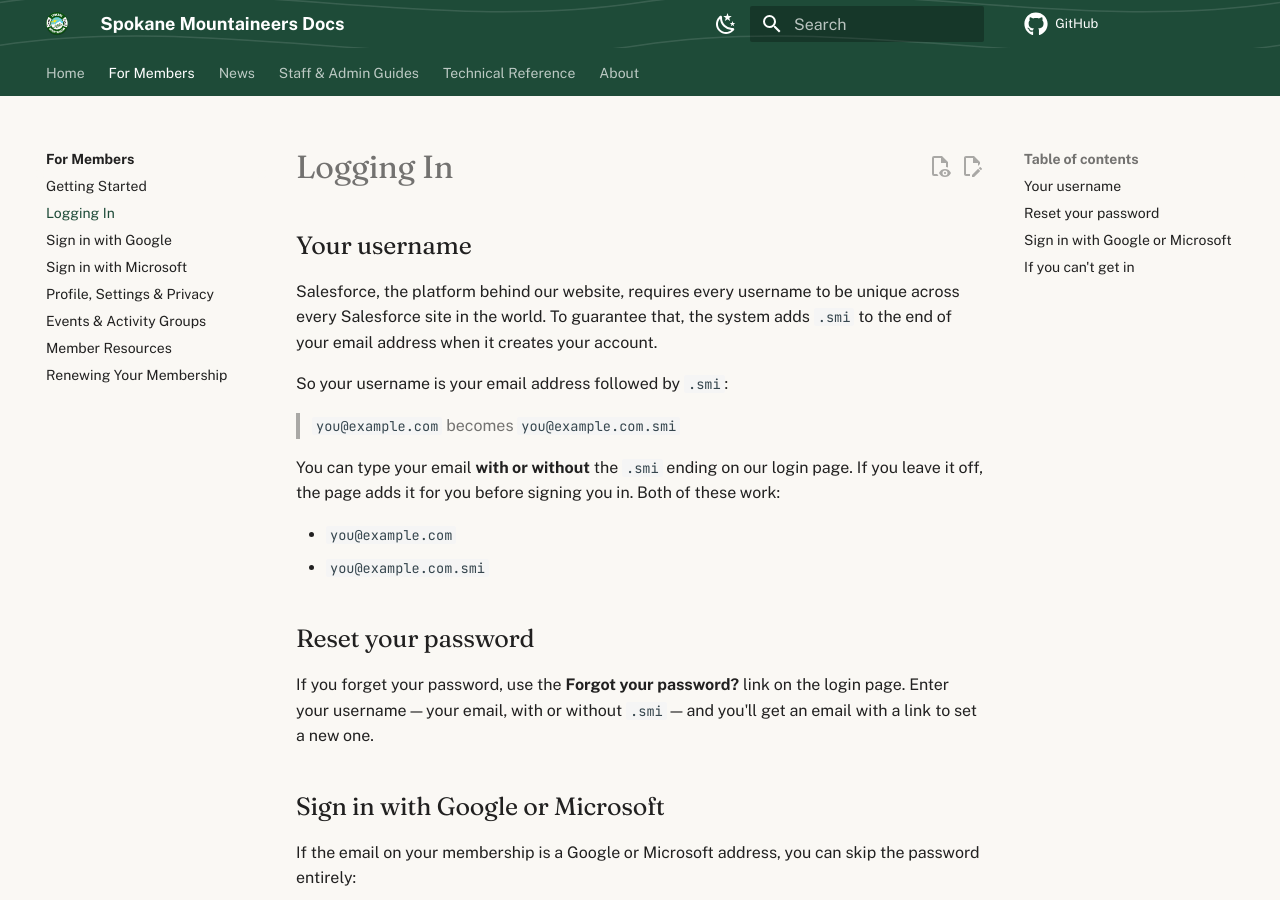
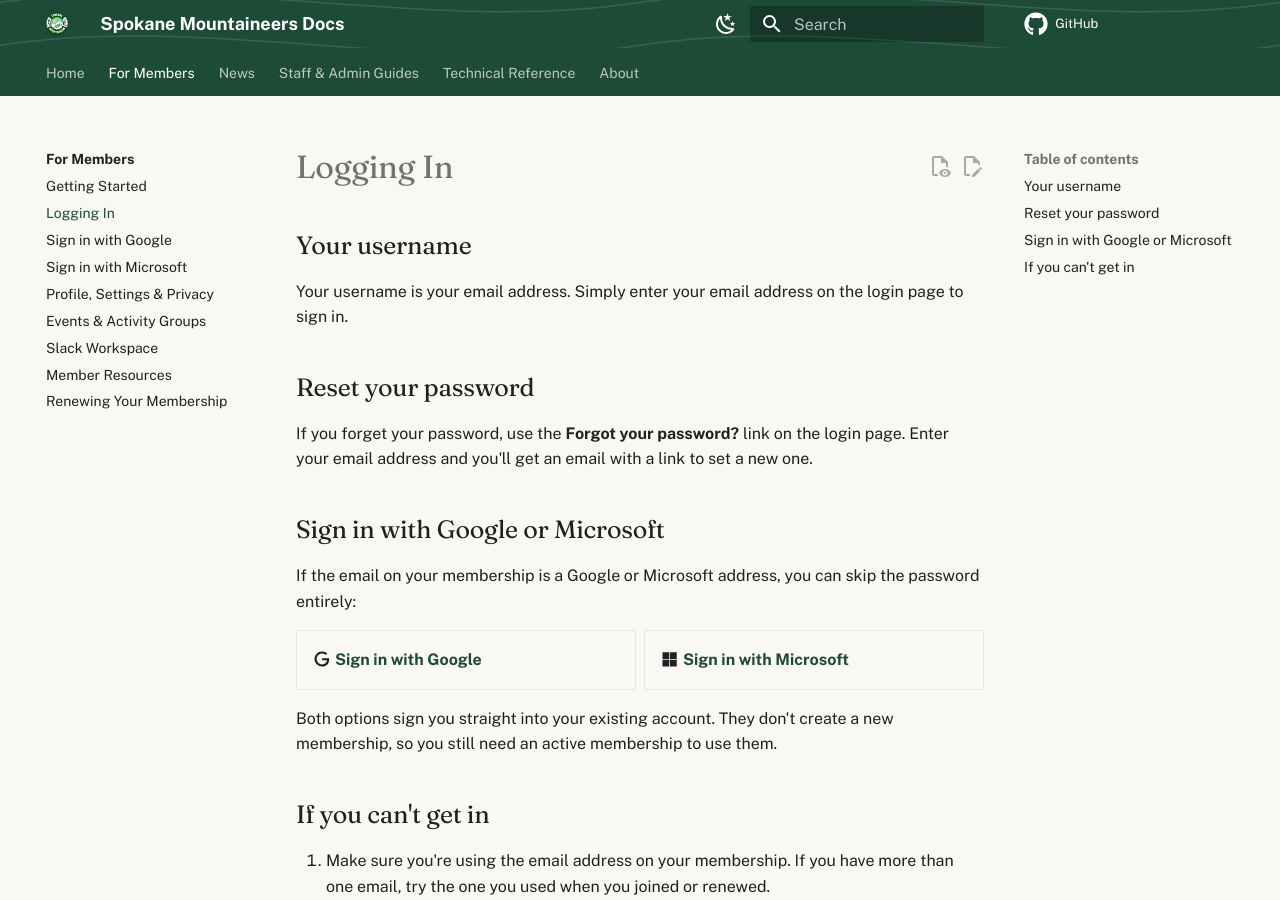
Before and after one commit to Spokane-Mountaineers/salesforce, an MkDocs documentation site: the page built from docs/members/logging-in.md, in a window 1280 px wide and 900 px high. Built offline with MkDocs 1.6.1 and Material for MkDocs 9.7.7, drawn with Linux system fonts in a browser that asks for light colours; comment, search, counter and statistics services are not loaded.

Commit message:
docs(slack): add member guide and announcement blog post

```diff
--- a/docs/members/logging-in.md
+++ b/docs/members/logging-in.md
@@ -2,26 +2,12 @@
 
 ## Your username
 
-Salesforce, the platform behind our website, requires every username to be unique
-across every Salesforce site in the world. To guarantee that, the system adds
-`.smi` to the end of your email address when it creates your account.
-
-So your username is your email address followed by `.smi`:
-
-> `you@example.com` becomes `you@example.com.smi`
-
-You can type your email **with or without** the `.smi` ending on our login page. If
-you leave it off, the page adds it for you before signing you in. Both of these
-work:
-
-- `you@example.com`
-- `you@example.com.smi`
+Your username is your email address. Simply enter your email address on the login page to sign in.
 
 ## Reset your password
 
 If you forget your password, use the **Forgot your password?** link on the login
-page. Enter your username — your email, with or without `.smi` — and you'll get an
-email with a link to set a new one.
+page. Enter your email address and you'll get an email with a link to set a new one.
 
 ## Sign in with Google or Microsoft
 
--- a/mkdocs.yml
+++ b/mkdocs.yml
@@ -12,6 +12,7 @@
       - Sign in with Microsoft: members/sign-in-with-microsoft.md
       - Profile, Settings & Privacy: members/profile-settings-privacy.md
       - Events & Activity Groups: members/events-and-activity-groups.md
+      - Slack Workspace: members/slack.md
       - Member Resources: members/member-resources.md
       - Renewing Your Membership: members/renewing-membership.md
   - News:
```
Also changed, not shown: docs/blog/posts/2026-06-22-slack-integration.md (added, +42 -0 lines), docs/members/getting-started.md (+2 -2 lines), docs/members/index.md (+4 -0 lines), docs/members/renewing-membership.md (+1 -9 lines), docs/members/slack.md (added, +98 -0 lines).
